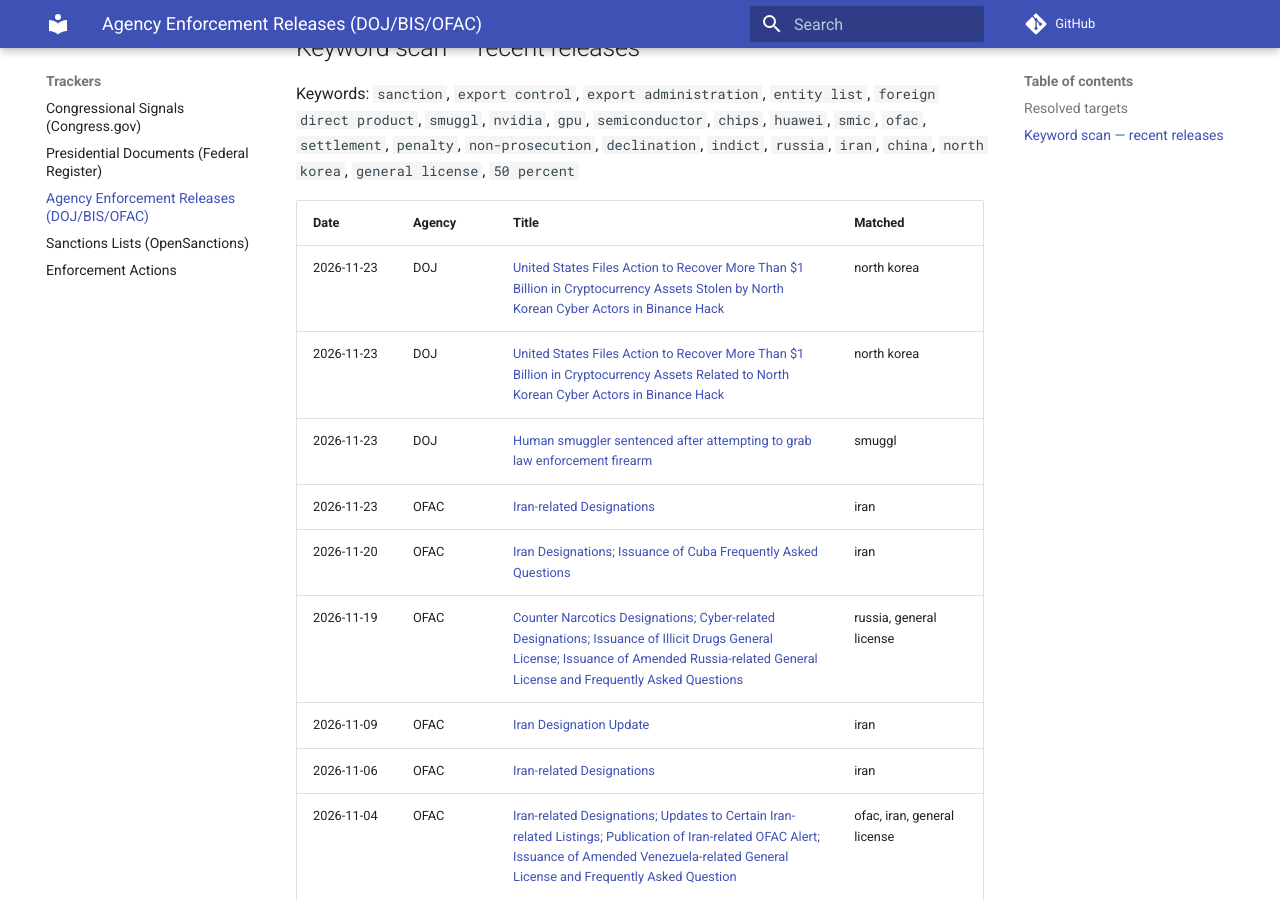
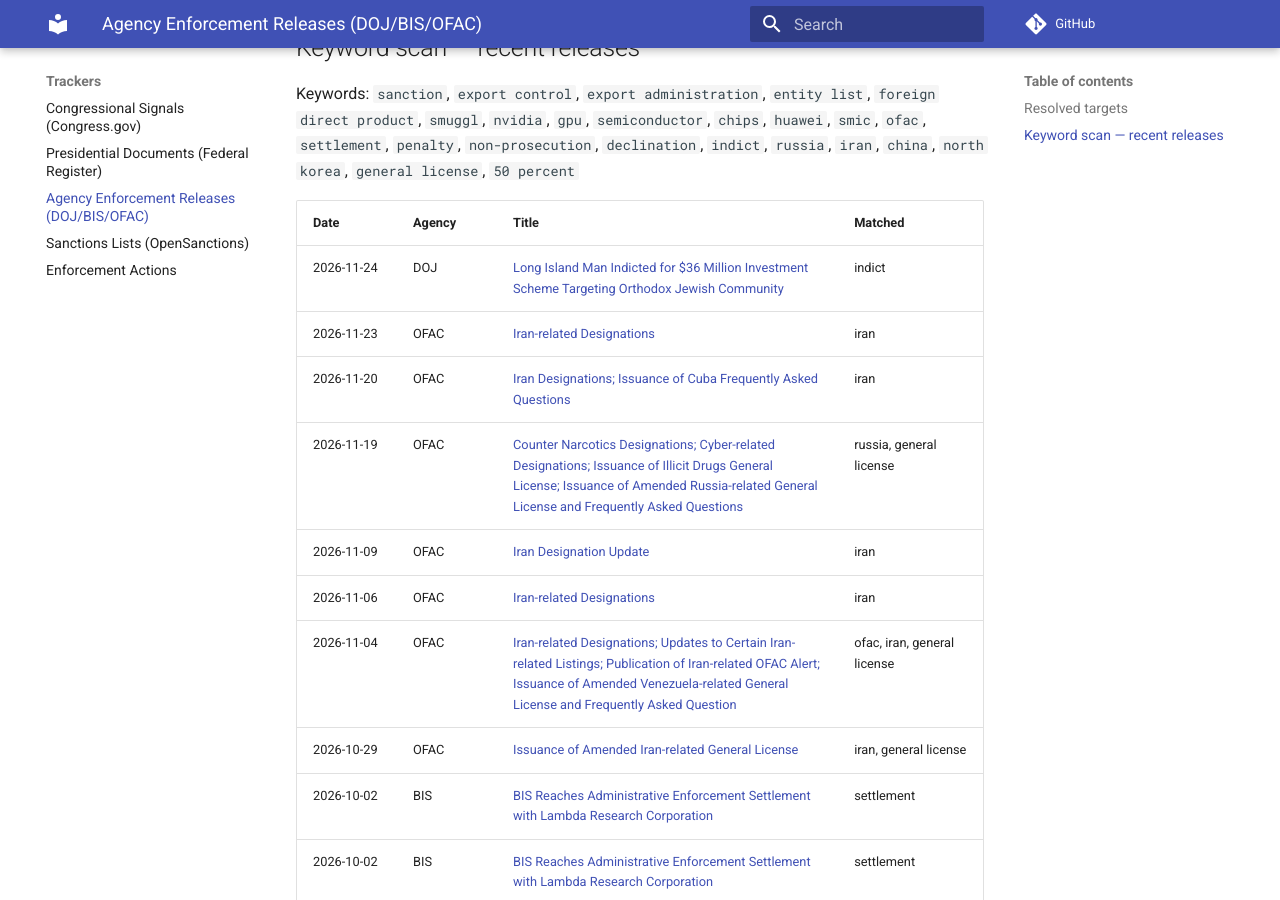
Before and after one commit to felipelago17/Congressional-Influence-Sanctions-Export-Controls, an MkDocs documentation site: the page built from docs/trackers/agency-releases.md, in a window 1280 px wide and 900 px high, scrolled down 1369 px. Built offline with MkDocs 1.6.1 and Material for MkDocs 9.7.7, drawn with Linux system fonts in a browser that asks for light colours; comment, search, counter and statistics services are not loaded; some of the changed text lies outside the part shown.

Commit message:
data: agency releases 2026-11-24

```diff
--- a/docs/trackers/agency-releases.md
+++ b/docs/trackers/agency-releases.md
@@ -1,6 +1,6 @@
 # Agency enforcement releases (DOJ · BIS · OFAC)
 
-*Auto-generated 2026-11-23 19:30 UTC from official DOJ, BIS and OFAC web pages (DOJ via RSS; BIS and OFAC via their HTML listings — OFAC retired its RSS feed in January 2025). Keyword-filtered. Public-domain content. Not legal advice.*
+*Auto-generated 2026-11-24 19:07 UTC from official DOJ, BIS and OFAC web pages (DOJ via RSS; BIS and OFAC via their HTML listings — OFAC retired its RSS feed in January 2025). Keyword-filtered. Public-domain content. Not legal advice.*
 
 Sources reachable this run: DOJ RSS (25), BIS (52), OFAC (64)
 
@@ -26,9 +26,7 @@ Keywords: `sanction`, `export control`, `export administration`, `entity list`,
 
 | Date | Agency | Title | Matched |
 |---|---|---|---|
-| 2026-11-23 | DOJ | [United States Files Action to Recover More Than $1 Billion in Cryptocurrency Assets Stolen by North Korean Cyber Actors in Binance Hack](https://www.justice.gov/opa/pr/united-states-files-action-recover-more-1-billion-cryptocurrency-assets-stolen-north-korean) | north korea |
-| 2026-11-23 | DOJ | [United States Files Action to Recover More Than $1 Billion in Cryptocurrency Assets Related to North Korean Cyber Actors in Binance Hack](https://www.justice.gov/usao-dc/pr/united-states-files-action-recover-more-1-billion-cryptocurrency-assets-related-north) | north korea |
-| 2026-11-23 | DOJ | [Human smuggler sentenced after attempting to grab law enforcement firearm](https://www.justice.gov/usao-sdtx/pr/human-smuggler-sentenced-after-attempting-grab-law-enforcement-firearm) | smuggl |
+| 2026-11-24 | DOJ | [Long Island Man Indicted for $36 Million Investment Scheme Targeting Orthodox Jewish Community](https://www.justice.gov/usao-edny/pr/long-island-man-indicted-36-million-investment-scheme-targeting-orthodox-jewish) | indict |
 | 2026-11-23 | OFAC | [Iran-related Designations](https://ofac.treasury.gov/recent-actions/20261123) | iran |
 | 2026-11-20 | OFAC | [Iran Designations; Issuance of Cuba Frequently Asked Questions](https://ofac.treasury.gov/recent-actions/20261120) | iran |
 | 2026-11-19 | OFAC | [Counter Narcotics Designations; Cyber-related Designations; Issuance of Illicit Drugs General License; Issuance of Amended Russia-related General License and Frequently Asked Questions](https://ofac.treasury.gov/recent-actions/20261119) | russia, general license |
```
Also changed, not shown: 1 other file.
